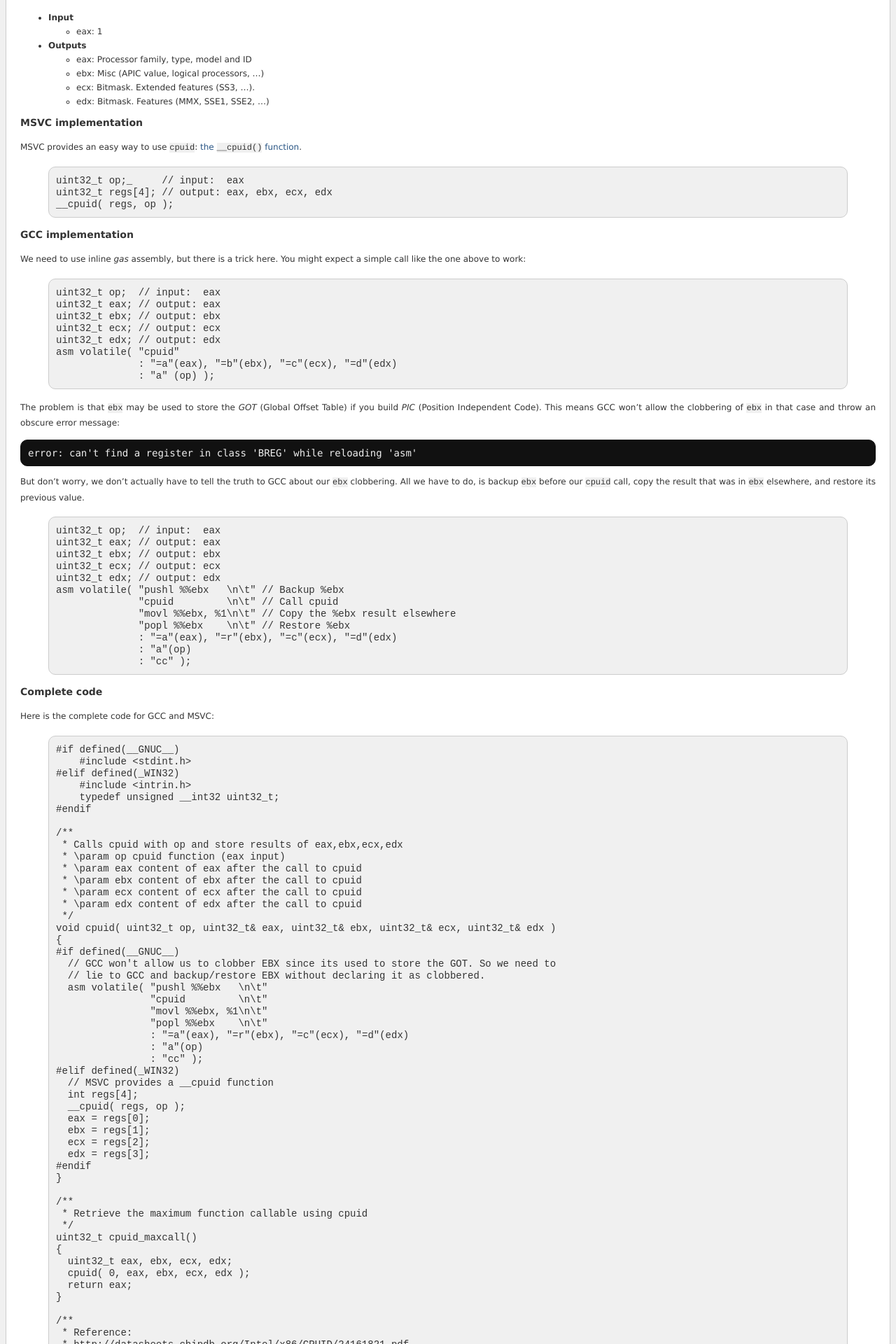
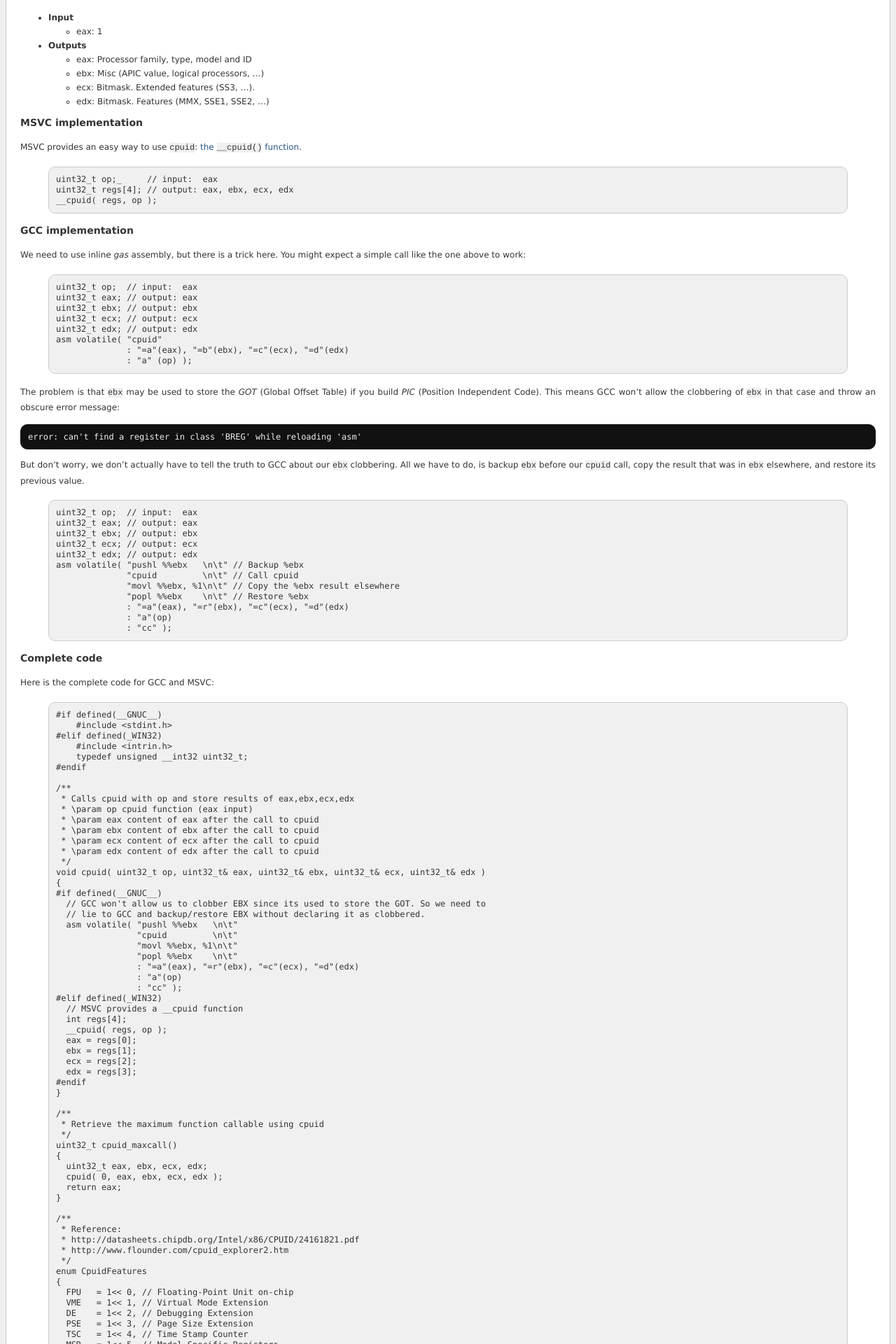
Before and after one commit to NewbiZ/newbiz.github.com, a Jekyll site: the page built from index.markdown, in a window 1280 px wide. Shown: the part 630-2550 px from the top of the page at 70% size. Built offline with Jekyll 4.4.1, drawn with Linux system fonts in a browser that asks for light colours; Markdown is read by kramdown in place of the engine named in the settings.

```diff
--- a/css/classic.css
+++ b/css/classic.css
@@ -283,7 +283,7 @@
   border-radius:    10px;
   padding:          10px;
   font-family:      Monaco, Courier New;
-  font-size:        14px;
+  font-size:        12px;
   margin:           0;
   border:           1px solid #CCCCCC;
   background-color: #F0F0F0;
@@ -298,7 +298,7 @@
 
 #content pre span
 {
-  font-family: Courier New;
+  font-family: Monaco, Courier New;
 }
 
 #content pre span.line-numbers
```
